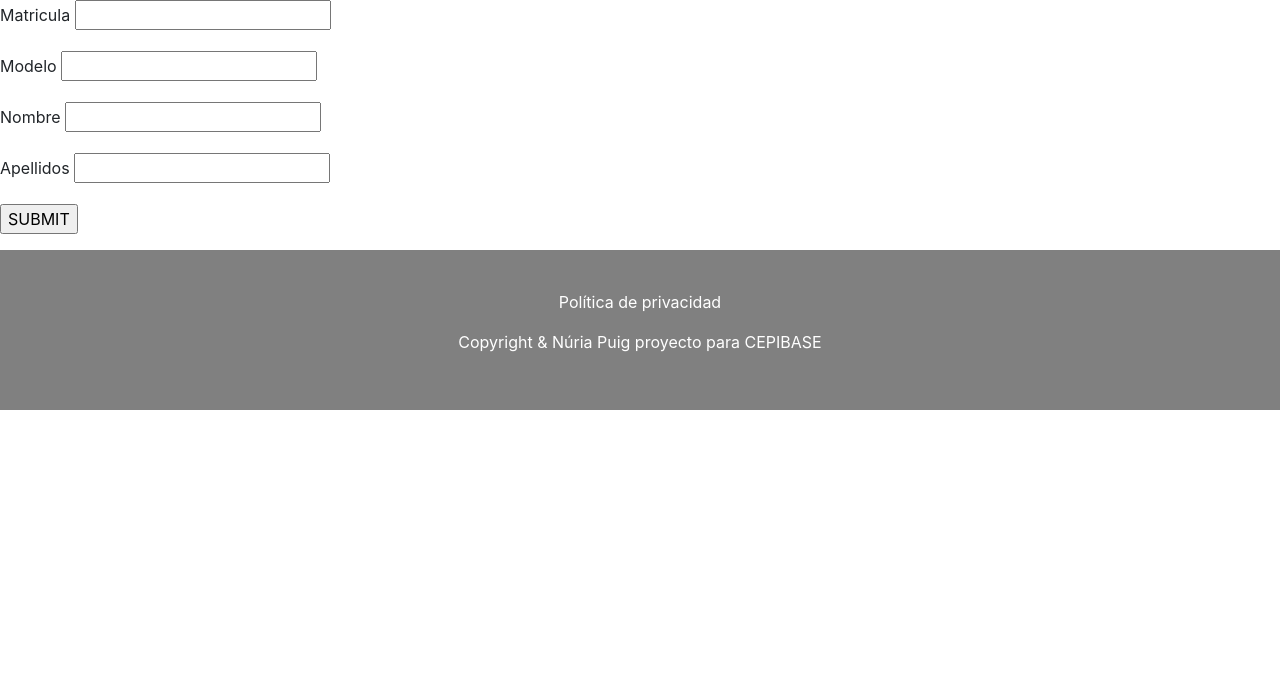
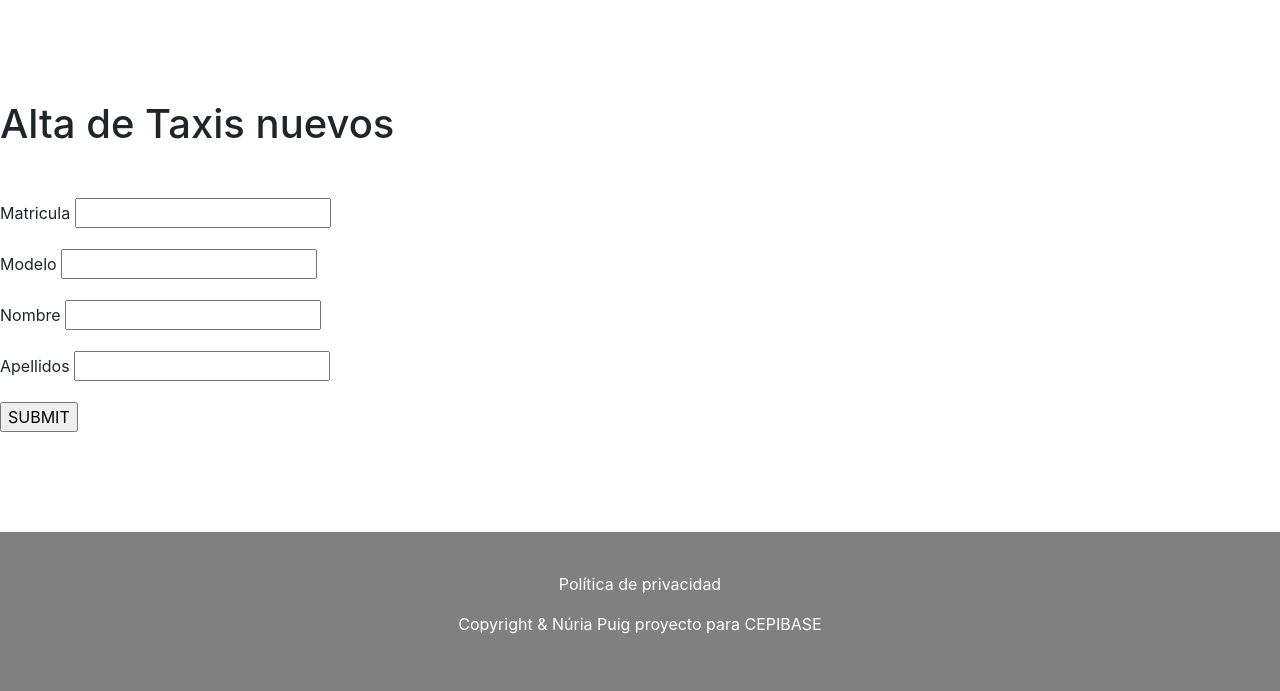
Before and after one commit to CotofluxNew/TaxiCorp, a PHP site: page /taxis/altaTaxis.php in a window 1280 px wide. Shown: the part 76-767 px from the top of the page. Run offline with PHP 8.4, Linux system fonts and the light colour scheme.

Commit message:
Cambios en los push no hechos

```diff
--- /dev/null
+++ b/css/altasTaxis.css
@@ -0,0 +1,8 @@
+h1{
+    margin-top: 100px;
+    margin-bottom: 50px;
+}
+
+form{
+    margin-bottom: 100px;
+}
--- a/includes/header_nxt.php
+++ b/includes/headerIndex_nstLevel.php
@@ -7,18 +7,18 @@
     <div class="collapse navbar-collapse" id="navbarNavDropdown">
       <ul class="navbar-nav">
         <li class="nav-item">
-          <a class="nav-link active" aria-current="page" href="#">Home</a>
+          <a class="nav-link active" aria-current="page" href="../index.php">Home</a>
         </li>
         <li class="nav-item">
           <a class="nav-link" href="#">Solicitud de taxis</a>
         </li>
         <li class="nav-item dropdown">
-          <a class="nav-link dropdown-toggle" href="#" role="button" data-bs-toggle="dropdown" aria-expanded="false">
+          <a class="nav-link dropdown-toggle" href="../taxis/altaTaxis.php" role="button" data-bs-toggle="dropdown" aria-expanded="false">
           Gestión taxis
           </a>
           <ul class="dropdown-menu">
                 <li>
-                  <a class="nav-link" href="#">Alta nuevo taxi</a>
+                  <a class="nav-link" href="../taxis/altaTaxis.php">Alta nuevo taxi</a>
                 </li>
                 <li>
                   <a class="nav-link" href="#">Listado general de taxis</a>
--- a/taxis/altaTaxis.php
+++ b/taxis/altaTaxis.php
@@ -10,15 +10,17 @@
     <script src="https://cdnjs.cloudflare.com/ajax/libs/jquery/3.4.0/jquery.min.js"></script>
     <script src="https://cdnjs.cloudflare.com/ajax/libs/jquery-validate/1.19.0/jquery.validate.min.js"></script>
     <link rel="stylesheet" href="https://cdn.jsdelivr.net/npm/bootstrap@4.0.0/dist/css/bootstrap.min.css" integrity="sha384-Gn5384xqQ1aoWXA+058RXPxPg6fy4IWvTNh0E263XmFcJlSAwiGgFAW/dAiS6JXm" crossorigin="anonymous">
+    <link rel="stylesheet" href="../css/altasTaxis.css">
     <link rel="stylesheet" href="../css/estilos.css">
 
     <title>Altas de taxis</title>
 </head>
 <body>
     <header>
-      <?php include('../includes/header_nxt.php')?>
+    <?php include("../includes/headerIndex_nstLevel.php")?>
     </header>
     <main>
+      <h1>Alta de Taxis nuevos</h1>
       <form id="basic-form" action="" method="post">
           <p>
             <label for="matricula">Matricula</label>
```
